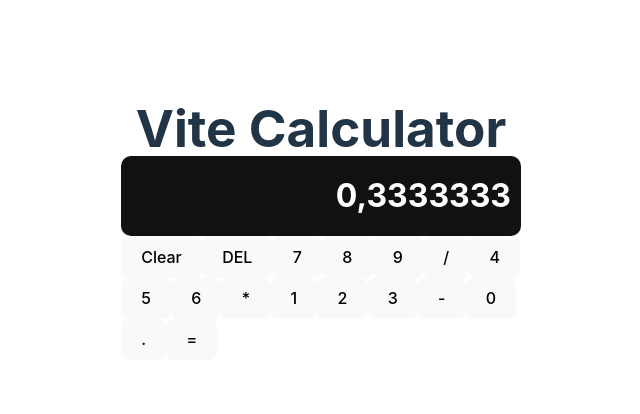
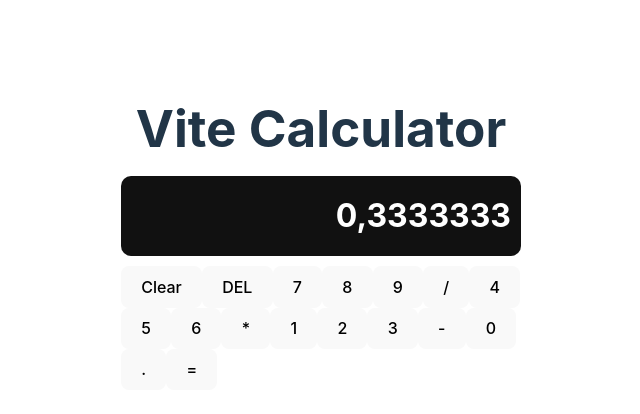
Before and after one commit to davigsousa/vite-calculator, a React (Vite) app: page / in a window 1280 px wide. Shown: the top 414 px of the page, without its empty margins (319-959 px from the left). Built offline with nearby package versions, Linux system fonts and the light colour scheme.

Commit message:
feat: add output margins

```diff
--- a/src/App.css
+++ b/src/App.css
@@ -28,4 +28,7 @@
   color: #fff;
   background-color: #111;
   border-radius: 10px;
+
+  margin-top: 20px;
+  margin-bottom: 10px;
 }
```
